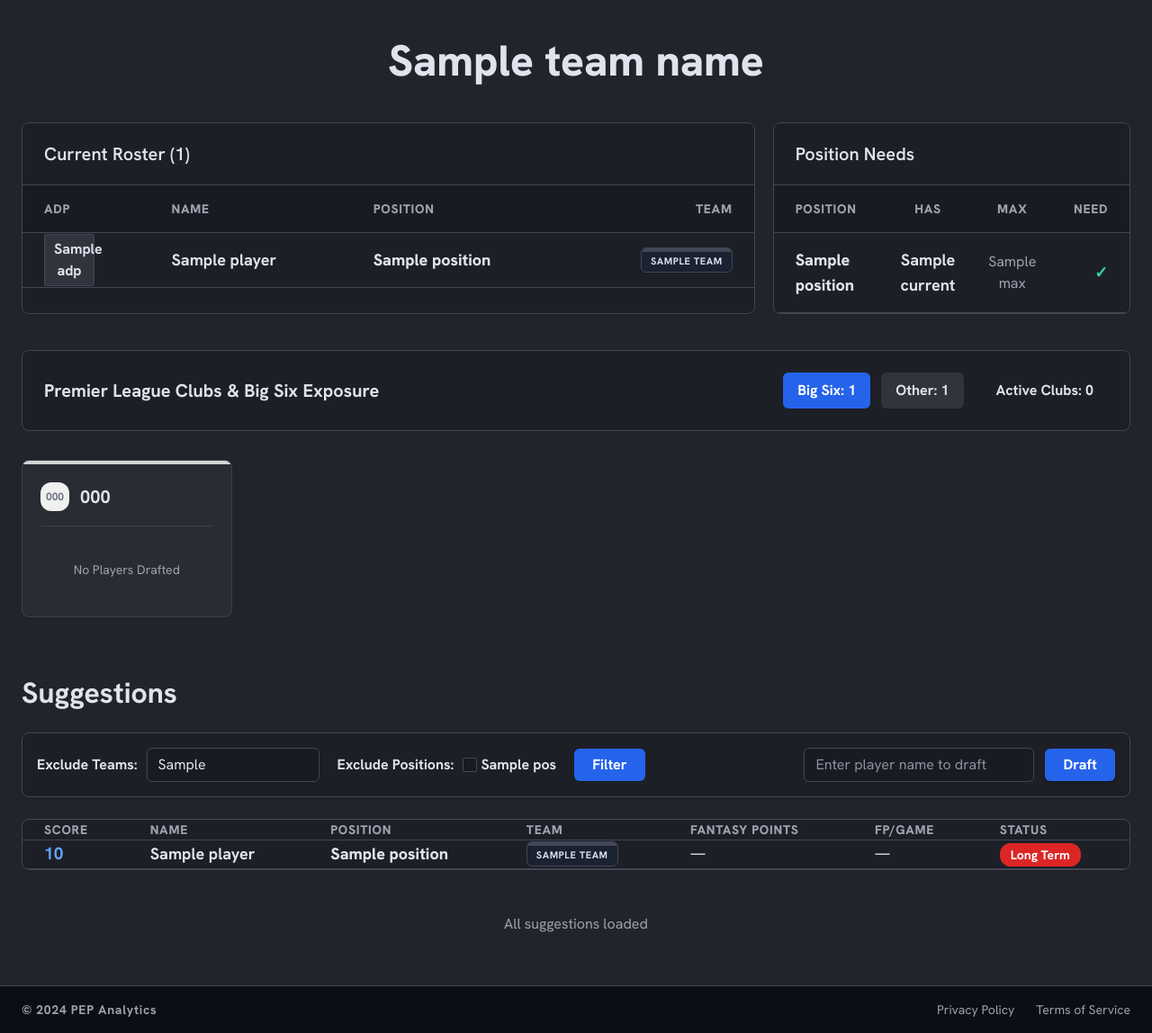
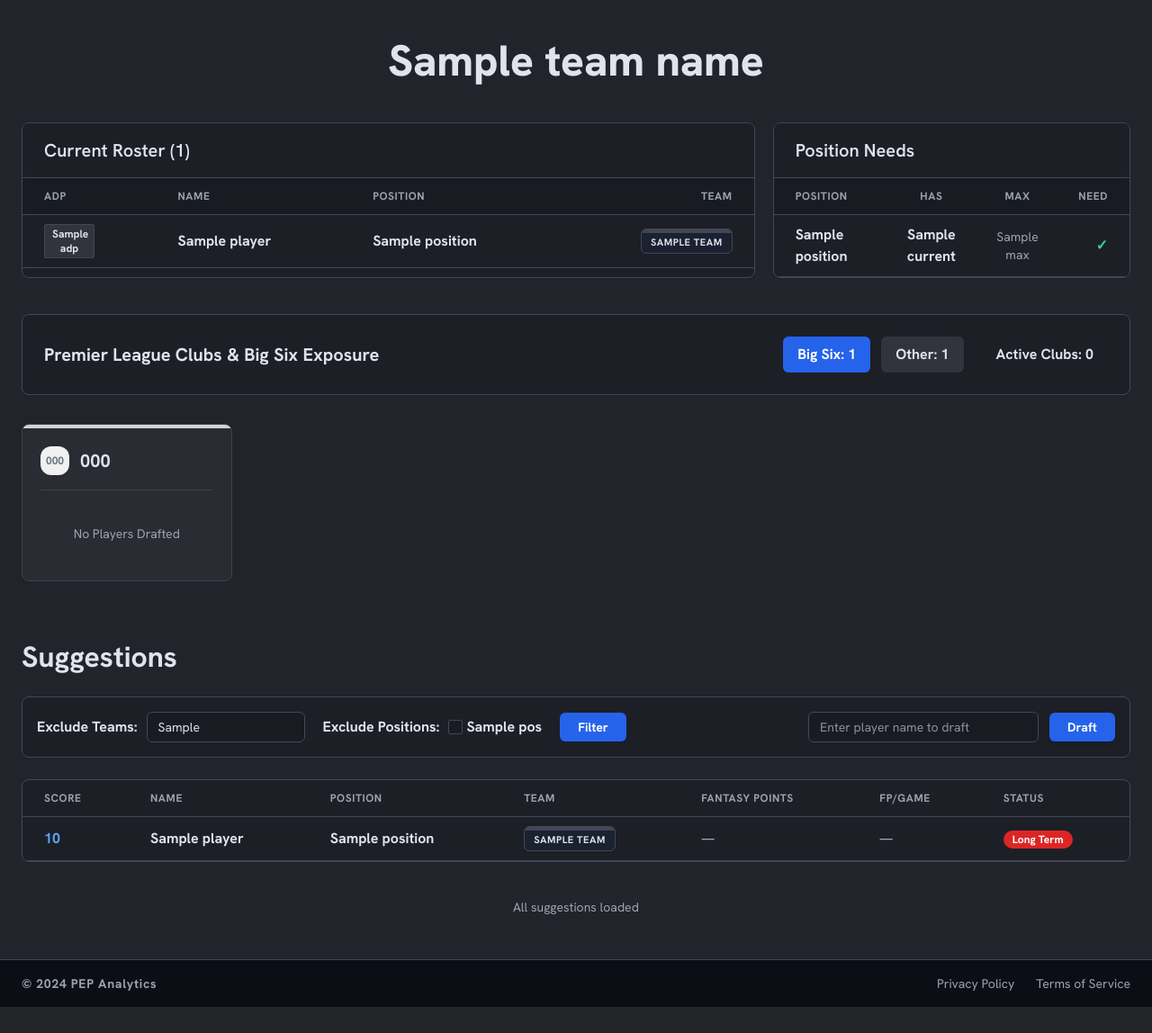
Before and after one commit to soehlert/fantrax_assistant, a FastAPI app: template src/web/templates/team.html in a window 1280 px wide. Shown: the part 69-1217 px from the top of the page at 90% size. After the commit the page ends 1188 px from the top, so only its background shows below. Run offline with FastAPI, Linux system fonts and the light colour scheme; the template is opened without the code that fills it: most values are stand-ins (such as "Sample title", 1, 10 or a date in 2020); some libraries are stand-ins or nearby versions.

Commit message:
style(ui): restore sleek compact vertical padding (py-2.5) across all tables
- Revert tall row vertical padding (py-4.5) back to compact py-2.5 on table cells
- Maintain sleek high-density table layout while preserving legible font sizing

```diff
--- a/src/web/templates/team.html
+++ b/src/web/templates/team.html
@@ -27,40 +27,40 @@
 <section class="grid grid-cols-1 lg:grid-cols-12 gap-gutter">
     <!-- Left Column: Current Roster (8 cols on desktop) -->
     <div class="lg:col-span-8 bg-surface-container border border-outline-variant rounded-xl overflow-hidden shadow-sm flex flex-col">
-        <div class="px-6 py-5 border-b border-outline-variant bg-surface-container">
+        <div class="px-6 py-4 border-b border-outline-variant bg-surface-container">
             <h2 class="text-headline-sm font-headline-sm text-on-surface">Current Roster ({{ roster | length }})</h2>
         </div>
         <div class="overflow-x-auto">
             <table class="w-full text-left border-collapse">
                 <thead>
-                    <tr class="bg-surface-container-low border-b border-outline-variant font-sans font-bold text-sm text-on-surface-variant uppercase tracking-wider">
-                        <th class="px-6 py-4 font-extrabold">ADP</th>
-                        <th class="px-6 py-4 font-extrabold">Name</th>
-                        <th class="px-6 py-4 font-extrabold">Position</th>
-                        <th class="px-6 py-4 font-extrabold text-right">Team</th>
+                    <tr class="bg-surface-container-low border-b border-outline-variant font-sans font-bold text-xs text-on-surface-variant uppercase tracking-wider">
+                        <th class="px-6 py-3 font-bold">ADP</th>
+                        <th class="px-6 py-3 font-bold">Name</th>
+                        <th class="px-6 py-3 font-bold">Position</th>
+                        <th class="px-6 py-3 font-bold text-right">Team</th>
                     </tr>
                 </thead>
-                <tbody class="text-[17px] text-on-surface">
+                <tbody class="text-body-md text-on-surface">
                     {% for player in roster %}
                     <tr class="border-b border-outline-variant table-row-hover transition-colors">
-                        <td class="px-6 py-4.5">
-                            <span class="adp-badge text-base font-bold px-2.5 py-1 rounded inline-block w-14 text-center shadow-sm border">{{ player.adp }}</span>
+                        <td class="px-6 py-2.5">
+                            <span class="adp-badge text-xs font-bold px-2 py-0.5 rounded inline-block w-13 text-center shadow-sm border">{{ player.adp }}</span>
                         </td>
-                        <td class="px-6 py-4.5 font-bold text-on-surface text-lg">{{ player.player }}</td>
-                        <td class="px-6 py-4.5">
-                            <div class="flex gap-1.5 font-extrabold text-on-surface text-lg">
+                        <td class="px-6 py-2.5 font-bold text-on-surface text-base">{{ player.player }}</td>
+                        <td class="px-6 py-2.5">
+                            <div class="flex gap-1.5 font-bold text-on-surface text-base">
                                 {% for pos_char in player.position.split(',') %}
                                     <span>{{ pos_char }}</span>
                                 {% endfor %}
                             </div>
                         </td>
-                        <td class="px-6 py-4.5 text-right">
+                        <td class="px-6 py-2.5 text-right">
                             {{ render_team_badge(player.team) }}
                         </td>
                     </tr>
                     {% else %}
                     <tr>
-                        <td colspan="4" class="px-6 py-8 text-center text-on-surface-variant text-base">This team's roster is empty.</td>
+                        <td colspan="4" class="px-6 py-6 text-center text-on-surface-variant text-sm">This team's roster is empty.</td>
                     </tr>
                     {% endfor %}
                 </tbody>
@@ -70,32 +70,32 @@
 
     <!-- Right Column: Position Needs (4 cols on desktop) -->
     <div class="lg:col-span-4 bg-surface-container border border-outline-variant rounded-xl overflow-hidden shadow-sm flex flex-col">
-        <div class="px-6 py-5 border-b border-outline-variant bg-surface-container">
+        <div class="px-6 py-4 border-b border-outline-variant bg-surface-container">
             <h2 class="text-headline-sm font-headline-sm text-on-surface">Position Needs</h2>
         </div>
         <div class="overflow-x-auto flex-grow">
             <table class="w-full text-left border-collapse h-full">
                 <thead>
-                    <tr class="bg-surface-container-low border-b border-outline-variant font-sans font-bold text-sm text-on-surface-variant uppercase tracking-wider">
-                        <th class="px-6 py-4 font-extrabold">Position</th>
-                        <th class="px-4 py-4 font-extrabold text-center">Has</th>
-                        <th class="px-4 py-4 font-extrabold text-center">Max</th>
-                        <th class="px-6 py-4 font-extrabold text-right">Need</th>
+                    <tr class="bg-surface-container-low border-b border-outline-variant font-sans font-bold text-xs text-on-surface-variant uppercase tracking-wider">
+                        <th class="px-6 py-3 font-bold">Position</th>
+                        <th class="px-4 py-3 font-bold text-center">Has</th>
+                        <th class="px-4 py-3 font-bold text-center">Max</th>
+                        <th class="px-6 py-3 font-bold text-right">Need</th>
                     </tr>
                 </thead>
-                <tbody class="text-[17px] text-on-surface">
+                <tbody class="text-body-md text-on-surface">
                     {% for item in position_breakdown %}
                     <tr class="border-b border-outline-variant table-row-hover transition-colors">
-                        <td class="px-6 py-4 font-extrabold text-on-surface text-lg">
+                        <td class="px-6 py-2.5 font-bold text-on-surface text-base">
                             {{ item.position }}
                         </td>
-                        <td class="px-4 py-4 text-center font-bold text-on-surface text-lg">{{ item.current }}</td>
-                        <td class="px-4 py-4 text-center text-on-surface-variant text-base">{{ item.max }}</td>
-                        <td class="px-6 py-4 text-right font-bold text-on-surface">
+                        <td class="px-4 py-2.5 text-center font-bold text-on-surface text-base">{{ item.current }}</td>
+                        <td class="px-4 py-2.5 text-center text-on-surface-variant text-sm">{{ item.max }}</td>
+                        <td class="px-6 py-2.5 text-right font-bold text-on-surface">
                             {% if item.need > 0 %}
-                                <span class="text-lg font-bold text-on-surface">{{ item.need }}</span>
+                                <span class="text-base font-bold text-on-surface">{{ item.need }}</span>
                             {% else %}
-                                <span class="text-emerald-400 font-bold text-lg">✓</span>
+                                <span class="text-emerald-400 font-bold text-base">✓</span>
                             {% endif %}
                         </td>
                     </tr>
@@ -172,7 +172,7 @@
     {% endfor %}
 </section>
 
-<!-- Suggestions Table Section (Infinite Scroll Enabled) -->
+<!-- Suggestions Table Section (Infinite Scroll Enabled & Sleek Compact Vertical Spacing) -->
 <section class="mt-8 flex flex-col gap-6">
     <h2 class="text-headline-lg font-display text-on-surface">Suggestions</h2>
 
@@ -184,7 +184,7 @@
             <form method="get" action="{{ url_for('read_team', team_id=team_name) }}" id="filter-form" class="flex flex-col md:flex-row items-center gap-5 w-full xl:w-auto">
                 <div class="flex items-center gap-2.5">
                     <label class="text-base font-bold text-on-surface whitespace-nowrap">Exclude Teams:</label>
-                    <input name="exclude_teams" class="bg-surface-container-low border border-outline-variant text-on-surface placeholder-outline rounded-md py-1.5 px-3 text-base focus:outline-none focus:ring-1 focus:ring-primary-container w-48" placeholder="e.g., MCI,LIV,ARS" type="text" value="{{ exclude_teams }}"/>
+                    <input name="exclude_teams" class="bg-surface-container-low border border-outline-variant text-on-surface placeholder-outline rounded-md py-1.5 px-3 text-sm focus:outline-none focus:ring-1 focus:ring-primary-container w-44" placeholder="e.g., MCI,LIV,ARS" type="text" value="{{ exclude_teams }}"/>
                 </div>
 
                 <div class="flex items-center gap-2.5">
@@ -200,7 +200,7 @@
                     <input type="hidden" id="exclude-positions-input" name="exclude_positions" value="{{ exclude_positions }}">
                 </div>
 
-                <button type="submit" class="bg-primary-container hover:bg-blue-600 text-white font-bold text-base py-1.5 px-5 rounded-md transition-colors active:scale-95 shadow-sm">
+                <button type="submit" class="bg-primary-container hover:bg-blue-600 text-white font-bold text-sm py-1.5 px-5 rounded-md transition-colors active:scale-95 shadow-sm">
                     Filter
                 </button>
             </form>
@@ -208,10 +208,10 @@
             <!-- Far Right: Player Draft Search Bar & Button -->
             <form action="{{ url_for('draft_player', team_id=team_name) }}" method="post" class="flex items-center gap-3 w-full xl:w-auto flex-shrink-0" id="draft-form">
                 <div class="relative flex-grow xl:w-64">
-                    <input type="text" name="player_name" id="player-draft-input" class="w-full bg-surface-container-low border border-outline-variant text-on-surface placeholder-outline rounded-md py-1.5 px-3 text-base focus:outline-none focus:ring-1 focus:ring-primary-container transition-all" placeholder="Enter player name to draft" required autocomplete="off"/>
+                    <input type="text" name="player_name" id="player-draft-input" class="w-full bg-surface-container-low border border-outline-variant text-on-surface placeholder-outline rounded-md py-1.5 px-3 text-sm focus:outline-none focus:ring-1 focus:ring-primary-container transition-all" placeholder="Enter player name to draft" required autocomplete="off"/>
                     <div id="autocomplete-results" class="hidden absolute w-full mt-1 bg-surface-container border border-outline-variant rounded-md shadow-xl z-50 overflow-hidden"></div>
                 </div>
-                <button type="submit" class="bg-primary-container hover:bg-blue-700 text-white font-bold py-1.5 px-5 rounded-md text-base transition-colors shadow-md active:scale-95 whitespace-nowrap">
+                <button type="submit" class="bg-primary-container hover:bg-blue-700 text-white font-bold py-1.5 px-5 rounded-md text-sm transition-colors shadow-md active:scale-95 whitespace-nowrap">
                     Draft
                 </button>
             </form>
@@ -222,44 +222,44 @@
         <div class="overflow-x-auto">
             <table class="w-full text-left border-collapse whitespace-nowrap">
                 <thead>
-                    <tr class="border-b border-outline-variant font-sans font-bold text-sm text-on-surface-variant uppercase tracking-wider">
-                        <th class="px-6 py-4.5 font-extrabold">Score</th>
-                        <th class="px-6 py-4.5 font-extrabold">Name</th>
-                        <th class="px-6 py-4.5 font-extrabold">Position</th>
-                        <th class="px-6 py-4.5 font-extrabold">Team</th>
-                        <th class="px-6 py-4.5 font-extrabold">Fantasy Points</th>
-                        <th class="px-6 py-4.5 font-extrabold">FP/Game</th>
-                        <th class="px-6 py-4.5 font-extrabold">Status</th>
+                    <tr class="border-b border-outline-variant font-sans font-bold text-xs text-on-surface-variant uppercase tracking-wider">
+                        <th class="px-6 py-3 font-bold">Score</th>
+                        <th class="px-6 py-3 font-bold">Name</th>
+                        <th class="px-6 py-3 font-bold">Position</th>
+                        <th class="px-6 py-3 font-bold">Team</th>
+                        <th class="px-6 py-3 font-bold">Fantasy Points</th>
+                        <th class="px-6 py-3 font-bold">FP/Game</th>
+                        <th class="px-6 py-3 font-bold">Status</th>
                     </tr>
                 </thead>
-                <tbody id="suggestions-tbody" class="text-[17px] text-on-surface">
+                <tbody id="suggestions-tbody" class="text-body-md text-on-surface">
                     {% for player in suggestions.players %}
                     <tr onclick="triggerDraftConfirmModal('{{ player.player }}')" class="border-b border-outline-variant table-row-hover transition-colors cursor-pointer group">
-                        <td class="px-6 py-4.5 font-bold text-blue-400 text-[19px]">{{ player.recommendation_score | round(0) }}</td>
-                        <td class="px-6 py-4.5 font-bold text-on-surface group-hover:text-primary transition-colors text-lg">{{ player.player }}</td>
-                        <td class="px-6 py-4.5 font-extrabold text-on-surface text-lg">
+                        <td class="px-6 py-2.5 font-bold text-blue-400 text-base">{{ player.recommendation_score | round(0) }}</td>
+                        <td class="px-6 py-2.5 font-bold text-on-surface group-hover:text-primary transition-colors text-base">{{ player.player }}</td>
+                        <td class="px-6 py-2.5 font-bold text-on-surface text-base">
                             {{ player.position }}
                         </td>
-                        <td class="px-6 py-4.5">{{ render_team_badge(player.team) }}</td>
-                        <td class="px-6 py-4.5 font-semibold text-base">{{ "%.1f"|format(player.fpts) if player.fpts else '—' }}</td>
-                        <td class="px-6 py-4.5 font-semibold text-base">{{ "%.2f"|format(player.fpg) if player.fpg else '—' }}</td>
-                        <td class="px-6 py-4.5">
+                        <td class="px-6 py-2.5">{{ render_team_badge(player.team) }}</td>
+                        <td class="px-6 py-2.5 font-medium text-sm">{{ "%.1f"|format(player.fpts) if player.fpts else '—' }}</td>
+                        <td class="px-6 py-2.5 font-medium text-sm">{{ "%.2f"|format(player.fpg) if player.fpg else '—' }}</td>
+                        <td class="px-6 py-2.5">
                             {% if player.at_afcon %}
-                                <span class="bg-red-600 text-white text-sm font-bold px-3 py-1 rounded-full">AFCON</span>
+                                <span class="bg-red-600 text-white text-xs font-bold px-2.5 py-0.5 rounded-full">AFCON</span>
                             {% elif player.injury_severity == 'Healthy' %}
-                                <span class="bg-[#059669] text-white text-sm font-bold px-3 py-1 rounded-full">Healthy</span>
+                                <span class="bg-[#059669] text-white text-xs font-bold px-2.5 py-0.5 rounded-full">Healthy</span>
                             {% elif 'Short Term' in player.injury_severity %}
-                                <span class="bg-cyan-600 text-white text-sm font-bold px-3 py-1 rounded-full">Short Term</span>
+                                <span class="bg-cyan-600 text-white text-xs font-bold px-2.5 py-0.5 rounded-full">Short Term</span>
                             {% elif 'Medium Term' in player.injury_severity %}
-                                <span class="bg-amber-600 text-white text-sm font-bold px-3 py-1 rounded-full">Medium Term</span>
+                                <span class="bg-amber-600 text-white text-xs font-bold px-2.5 py-0.5 rounded-full">Medium Term</span>
                             {% else %}
-                                <span class="bg-red-600 text-white text-sm font-bold px-3 py-1 rounded-full">Long Term</span>
+                                <span class="bg-red-600 text-white text-xs font-bold px-2.5 py-0.5 rounded-full">Long Term</span>
                             {% endif %}
                         </td>
                     </tr>
                     {% else %}
                     <tr>
-                        <td colspan="7" class="px-6 py-8 text-center text-on-surface-variant text-base">No suggestions available for this team's needs.</td>
+                        <td colspan="7" class="px-6 py-6 text-center text-on-surface-variant text-sm">No suggestions available for this team's needs.</td>
                     </tr>
                     {% endfor %}
                 </tbody>
@@ -268,7 +268,7 @@
     </div>
 
     <!-- Infinite Scroll Sentinel & Loading Spinner -->
-    <div id="suggestions-sentinel" class="py-6 text-center text-on-surface-variant text-base font-medium flex items-center justify-center gap-2">
+    <div id="suggestions-sentinel" class="py-4 text-center text-on-surface-variant text-sm font-medium flex items-center justify-center gap-2">
         <span id="suggestions-spinner" class="hidden w-4 h-4 border-2 border-primary-container border-t-transparent rounded-full animate-spin"></span>
         <span id="suggestions-sentinel-text">{% if suggestions.has_next %}Scroll down to load more suggestions...{% else %}All suggestions loaded{% endif %}</span>
     </div>
@@ -332,7 +332,7 @@ document.addEventListener('DOMContentLoaded', () => {
         });
     }
 
-    // CLEAR DRAFT TOAST QUERY PARAMETERS FROM URL HISTORY AFTER RENDER (PREVENTS REPEAT ON RELOAD)
+    // CLEAR DRAFT TOAST QUERY PARAMETERS FROM URL HISTORY AFTER RENDER
     if (window.location.search.includes('draft_status')) {
         const cleanUrl = window.location.protocol + "//" + window.location.host + window.location.pathname;
         window.history.replaceState({ path: cleanUrl }, '', cleanUrl);
@@ -459,17 +459,17 @@ document.addEventListener('DOMContentLoaded', () => {
 
     function renderStatusBadge(player) {
         if (player.at_afcon) {
-            return `<span class="bg-red-600 text-white text-sm font-bold px-3 py-1 rounded-full">AFCON</span>`;
+            return `<span class="bg-red-600 text-white text-xs font-bold px-2.5 py-0.5 rounded-full">AFCON</span>`;
         }
         const sev = player.injury_severity || 'Healthy';
         if (sev === 'Healthy') {
-            return `<span class="bg-[#059669] text-white text-sm font-bold px-3 py-1 rounded-full">Healthy</span>`;
+            return `<span class="bg-[#059669] text-white text-xs font-bold px-2.5 py-0.5 rounded-full">Healthy</span>`;
         } else if (sev.includes('Short Term')) {
-            return `<span class="bg-cyan-600 text-white text-sm font-bold px-3 py-1 rounded-full">Short Term</span>`;
+            return `<span class="bg-cyan-600 text-white text-xs font-bold px-2.5 py-0.5 rounded-full">Short Term</span>`;
         } else if (sev.includes('Medium Term')) {
-            return `<span class="bg-amber-600 text-white text-sm font-bold px-3 py-1 rounded-full">Medium Term</span>`;
+            return `<span class="bg-amber-600 text-white text-xs font-bold px-2.5 py-0.5 rounded-full">Medium Term</span>`;
         } else {
-            return `<span class="bg-red-600 text-white text-sm font-bold px-3 py-1 rounded-full">Long Term</span>`;
+            return `<span class="bg-red-600 text-white text-xs font-bold px-2.5 py-0.5 rounded-full">Long Term</span>`;
         }
     }
 
@@ -501,13 +501,13 @@ document.addEventListener('DOMContentLoaded', () => {
                     tr.onclick = () => triggerDraftConfirmModal(p.player);
                     tr.className = 'border-b border-outline-variant table-row-hover transition-colors cursor-pointer group';
                     tr.innerHTML = `
-                        <td class="px-6 py-4.5 font-bold text-blue-400 text-[19px]">${Math.round(p.recommendation_score || 0)}</td>
-                        <td class="px-6 py-4.5 font-bold text-on-surface text-lg group-hover:text-primary transition-colors">${p.player}</td>
-                        <td class="px-6 py-4.5 font-extrabold text-on-surface text-lg">${p.position || ''}</td>
-                        <td class="px-6 py-4.5">${renderTeamBadge(p.team || '')}</td>
-                        <td class="px-6 py-4.5 font-semibold text-base">${p.fpts ? p.fpts.toFixed(1) : '—'}</td>
-                        <td class="px-6 py-4.5 font-semibold text-base">${p.fpg ? p.fpg.toFixed(2) : '—'}</td>
-                        <td class="px-6 py-4.5">${renderStatusBadge(p)}</td>
+                        <td class="px-6 py-2.5 font-bold text-blue-400 text-base">${Math.round(p.recommendation_score || 0)}</td>
+                        <td class="px-6 py-2.5 font-bold text-on-surface text-base group-hover:text-primary transition-colors">${p.player}</td>
+                        <td class="px-6 py-2.5 font-bold text-on-surface text-base">${p.position || ''}</td>
+                        <td class="px-6 py-2.5">${renderTeamBadge(p.team || '')}</td>
+                        <td class="px-6 py-2.5 font-medium text-sm">${p.fpts ? p.fpts.toFixed(1) : '—'}</td>
+                        <td class="px-6 py-2.5 font-medium text-sm">${p.fpg ? p.fpg.toFixed(2) : '—'}</td>
+                        <td class="px-6 py-2.5">${renderStatusBadge(p)}</td>
                     `;
                     tbody.appendChild(tr);
                 });
```
Also changed, not shown: src/web/templates/index.html (+36 -36 lines).
